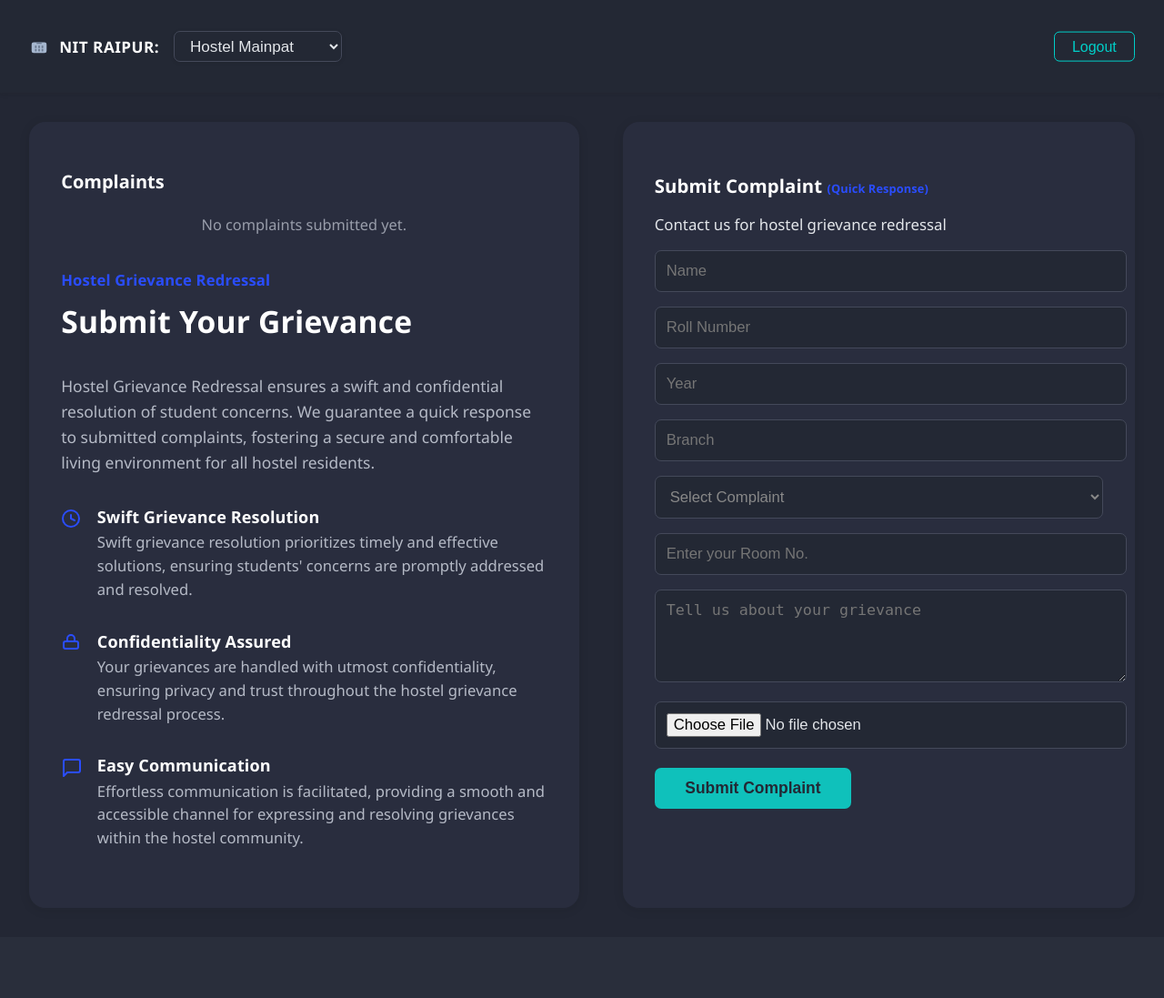
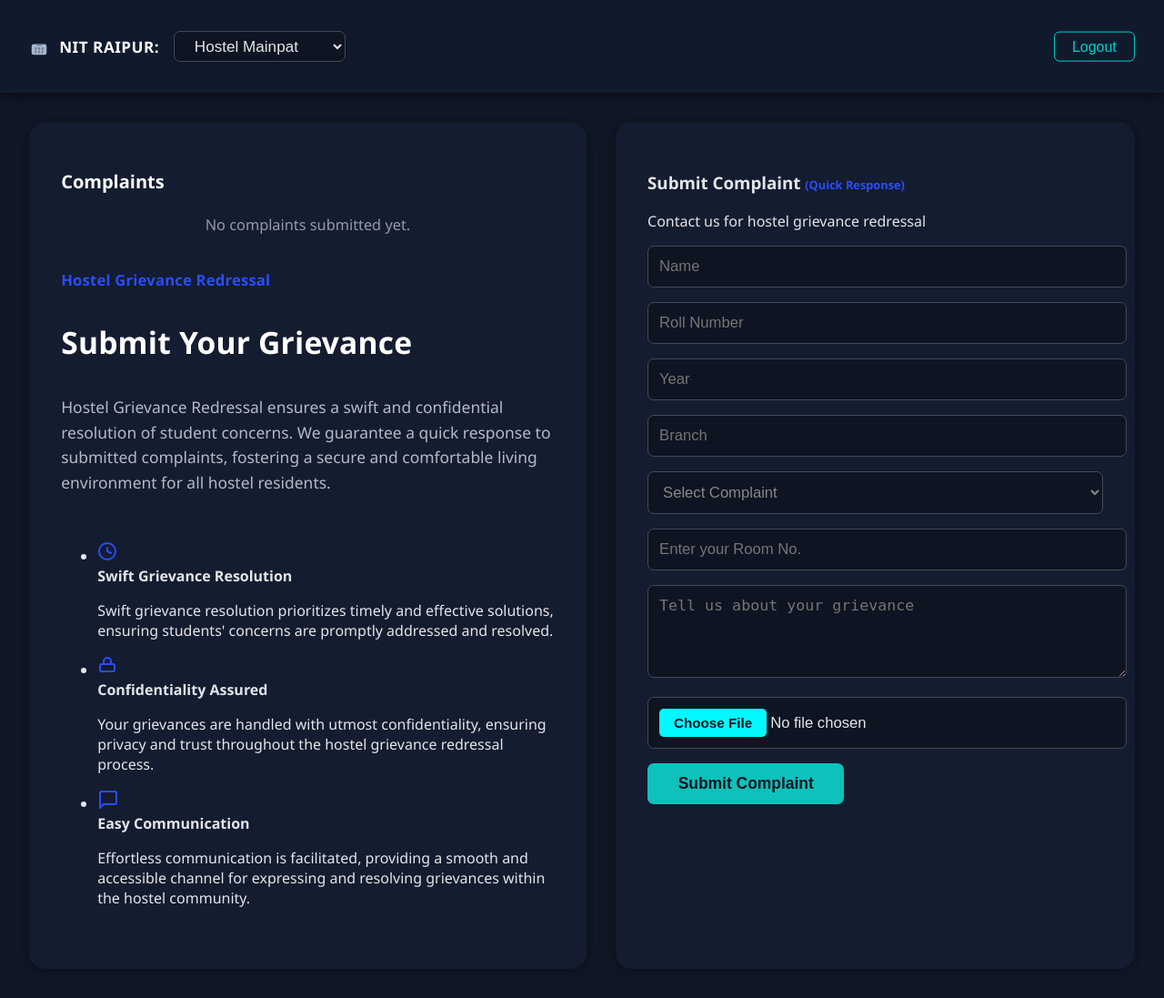
Before and after one commit to amberagrawal/hostel, a Flask app: page /dashboard.html in a window 1280 px wide. Shown: the whole page at 91% size. Before the commit the page ends 931 px from the top, so only its background shows below. Run offline with Flask 3, Linux system fonts and the light colour scheme; the visitor is signed in with stand-in values (Sample User, id 1); data that the repository does not hold is empty; some libraries are stand-ins or nearby versions.

Commit message:
Refactor dashboard CSS for improved styling and responsiveness
Updated colors, transitions, and hover effects for various elements. Removed unused styles and improved responsiveness for mobile devices.

```diff
--- a/static/dashboard.css
+++ b/static/dashboard.css
@@ -1,34 +1,39 @@
+/* === Base === */
 body {
   margin: 0;
   padding: 0;
-  background: #232834;
+  background: #01060f; /* darker navy background */
   font-family: "Segoe UI", Arial, sans-serif;
   color: #e3e6ea;
+  transition: background 0.3s ease;
 }
 
+/* === Header === */
 header {
-  background-color: #232834;
-  padding: 1.2rem 2rem 1.2rem 2rem;
+  background-color: #0e1422;
+  padding: 1.2rem 2rem;
   display: flex;
   justify-content: flex-start;
   align-items: center;
-  box-shadow: 0 2px 5px rgba(20, 20, 20, 0.1);
+  box-shadow: 0 2px 10px rgba(0, 0, 0, 0.3);
   color: #e3e6ea;
   position: relative;
   min-height: 64px;
+  transition: background 0.3s ease, box-shadow 0.3s ease;
 }
 
+header:hover {
+  background-color: #111a2d;
+  box-shadow: 0 4px 16px rgba(0, 0, 0, 0.5);
+}
+
+/* === Header Content === */
 .hostel-select {
   display: flex;
   align-items: center;
   gap: 0.7rem;
   font-size: 1.13rem;
   font-weight: 500;
-}
-
-.hostel-icon {
-  display: flex;
-  align-items: center;
 }
 
 .hostel-label {
@@ -42,21 +47,23 @@
 .hostel-select select {
   font-size: 1.07rem;
   font-weight: 500;
-  padding: 0.36rem 1.1rem 0.36rem 0.8rem;
-  background-color: #232834;
+  padding: 0.36rem 1.1rem;
+  background-color: #0e1422;
   color: #e3e6ea;
   border: 1.5px solid #44495a;
   border-radius: 7px;
   outline: none;
-  transition: border 0.2s;
-  box-shadow: 0 1px 4px rgba(20, 20, 20, 0.1);
+  transition: border 0.3s, box-shadow 0.3s;
+  box-shadow: 0 1px 6px rgba(0, 0, 0, 0.25);
   min-width: 170px;
 }
 
 .hostel-select select:focus {
   border-color: #2a4dff;
+  box-shadow: 0 0 10px rgba(42, 77, 255, 0.4);
 }
 
+/* === Logout Button === */
 .logout-btn {
   background: transparent;
   color: #00cfc8;
@@ -70,35 +77,43 @@
   transform: translateY(-50%);
   font-size: 1rem;
   font-weight: 500;
-  transition: background 0.3s, color 0.3s, border 0.3s;
+  transition: background 0.3s, color 0.3s, box-shadow 0.3s;
 }
 
 .logout-btn:hover {
   background: #00cfc8;
-  color: #232834;
-  border-color: #00cfc8;
+  color: #0e1422;
+  box-shadow: 0 0 10px rgba(0, 207, 200, 0.5);
 }
 
+/* === Dashboard Layout === */
 .dashboard {
   display: flex;
   padding: 2rem;
   gap: 2rem;
   color: #e3e6ea;
-  background: #232734;
+  background: #101727;
   min-height: calc(100vh - 80px);
+  transition: background 0.3s ease;
 }
 
 .left,
 .right {
-  background: #292d3e;
+  background: #141c2f;
   border-radius: 18px;
-  box-shadow: 0 2px 12px rgba(20, 20, 20, 0.1);
-  padding: 2.2rem 2.2rem 2rem 2.2rem;
+  box-shadow: 0 2px 18px rgba(0, 0, 0, 0.4);
+  padding: 2.2rem;
+  transition: transform 0.3s, box-shadow 0.3s;
+}
+
+.left:hover,
+.right:hover {
+  transform: translateY(-3px);
+  box-shadow: 0 4px 30px rgba(0, 207, 200, 0.1);
 }
 
 .left {
   width: 52%;
-  margin-right: 1rem;
   display: flex;
   flex-direction: column;
 }
@@ -108,21 +123,26 @@
   min-width: 320px;
 }
 
+/* === Typography === */
 .section-link {
   color: #2a4dff;
   font-size: 1.04rem;
   text-decoration: none;
   font-weight: 600;
-  display: inline-block;
   margin-bottom: 0.7rem;
   letter-spacing: 0.2px;
+  transition: color 0.3s;
+}
+
+.section-link:hover {
+  color: #00cfc8;
 }
 
 .main-title {
   font-size: 2.1rem;
   color: #fff;
   font-weight: 700;
-  margin: 0 0 1.1rem 0;
+  margin-bottom: 1.1rem;
   letter-spacing: 0.2px;
 }
 
@@ -133,132 +153,50 @@
   line-height: 1.6;
 }
 
-.features-list {
-  list-style: none;
-  padding: 0;
-  margin: 0;
-}
-
-.features-list li {
-  display: flex;
-  align-items: flex-start;
-  margin-bottom: 2rem;
-}
-
-.features-list .icon {
-  margin-right: 1.1rem;
-  margin-top: 0.15rem;
-  flex-shrink: 0;
-}
-
-.features-list strong {
-  color: #fff;
-  font-size: 1.13rem;
-  font-weight: 700;
-  display: block;
-  margin-bottom: 0.2rem;
-  letter-spacing: 0.1px;
-}
-
-.features-list p {
-  color: #b5bac6;
-  font-size: 1.04rem;
-  margin: 0;
-  line-height: 1.55;
-}
-
-.right h3 {
-  color: #fff;
-  font-size: 1.27rem;
-  font-weight: 700;
-  margin-bottom: 0.8rem;
-  letter-spacing: 0.1px;
-}
-
-.right p {
-  color: #e3e6ea;
-  font-size: 1.05rem;
-  margin-bottom: 1.1rem;
-}
-
+/* === Form === */
 form input,
 form textarea,
 form select {
   width: 100%;
   padding: 0.75rem;
   margin-bottom: 1rem;
-  background-color: #232834;
+  background-color: #0e1422;
   border: 1.5px solid #44495a;
   border-radius: 7px;
   color: #e3e6ea;
   font-size: 1.04rem;
-  transition: border 0.2s;
+  transition: border 0.3s, box-shadow 0.3s;
 }
 
 form input:focus,
 form textarea:focus,
 form select:focus {
   border-color: #2a4dff;
+  box-shadow: 0 0 10px rgba(42, 77, 255, 0.4);
   outline: none;
 }
 
 form select:invalid {
   color: #888888;
 }
+
 form button {
   background: #0fc1bb;
-  color: #232834;
+  color: #0e1422;
   border: none;
   padding: 0.75rem 2.1rem;
   border-radius: 7px;
   font-size: 1.09rem;
   font-weight: 600;
   cursor: pointer;
-  transition: background 0.3s;
-  margin-top: 0.3rem;
+  transition: background 0.3s, box-shadow 0.3s;
 }
 
 form button:hover {
   background: #00e7df;
+  box-shadow: 0 0 10px rgba(0, 231, 223, 0.5);
 }
-
-@media (max-width: 1100px) {
-  .dashboard {
-    flex-direction: column;
-    padding: 1rem;
-  }
-  .left,
-  .right {
-    width: 100%;
-    margin-right: 0;
-    padding: 1.2rem 0.8rem 1.2rem 0.8rem;
-  }
-  .right {
-    margin-top: 2rem;
-  }
-}
-
-@media (max-width: 600px) {
-  header {
-    padding: 1rem 0.5rem;
-    min-height: 48px;
-  }
-  .logout-btn {
-    right: 0.5rem;
-    font-size: 0.95rem;
-    padding: 0.35rem 0.8rem;
-  }
-  .left,
-  .right {
-    padding: 0.8rem 0.3rem 0.8rem 0.3rem;
-    border-radius: 10px;
-  }
-  .main-title {
-    font-size: 1.3rem;
-  }
-}
-
-/* Complaints section */
+/* === Complaints Section === */
 .complaints-section {
   margin-bottom: 1.7rem;
 }
```
Also changed, not shown: other parts of static/dashboard.css (+284 -168 lines). Lines whose indentation alone changed are shown as unchanged.
